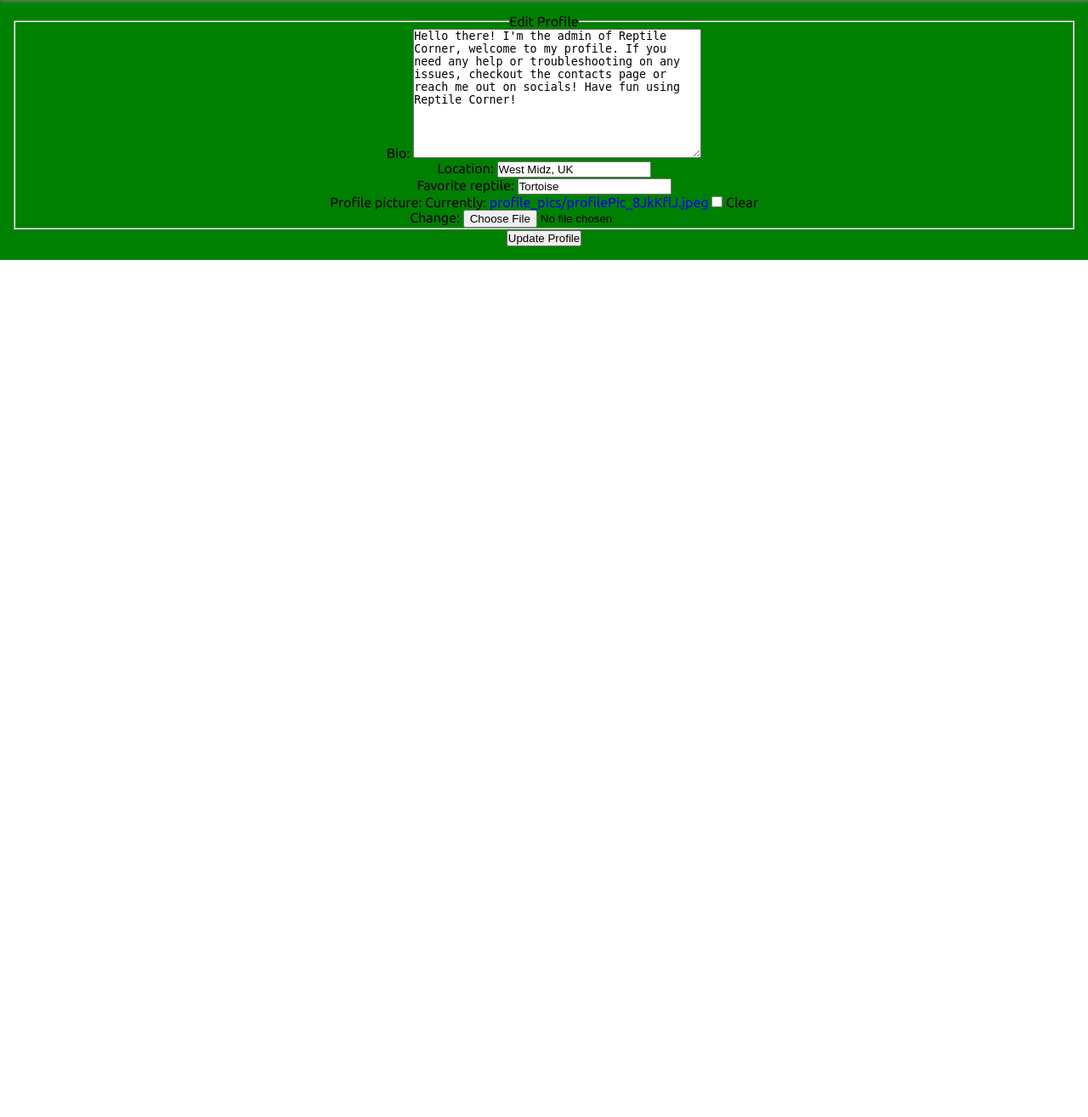
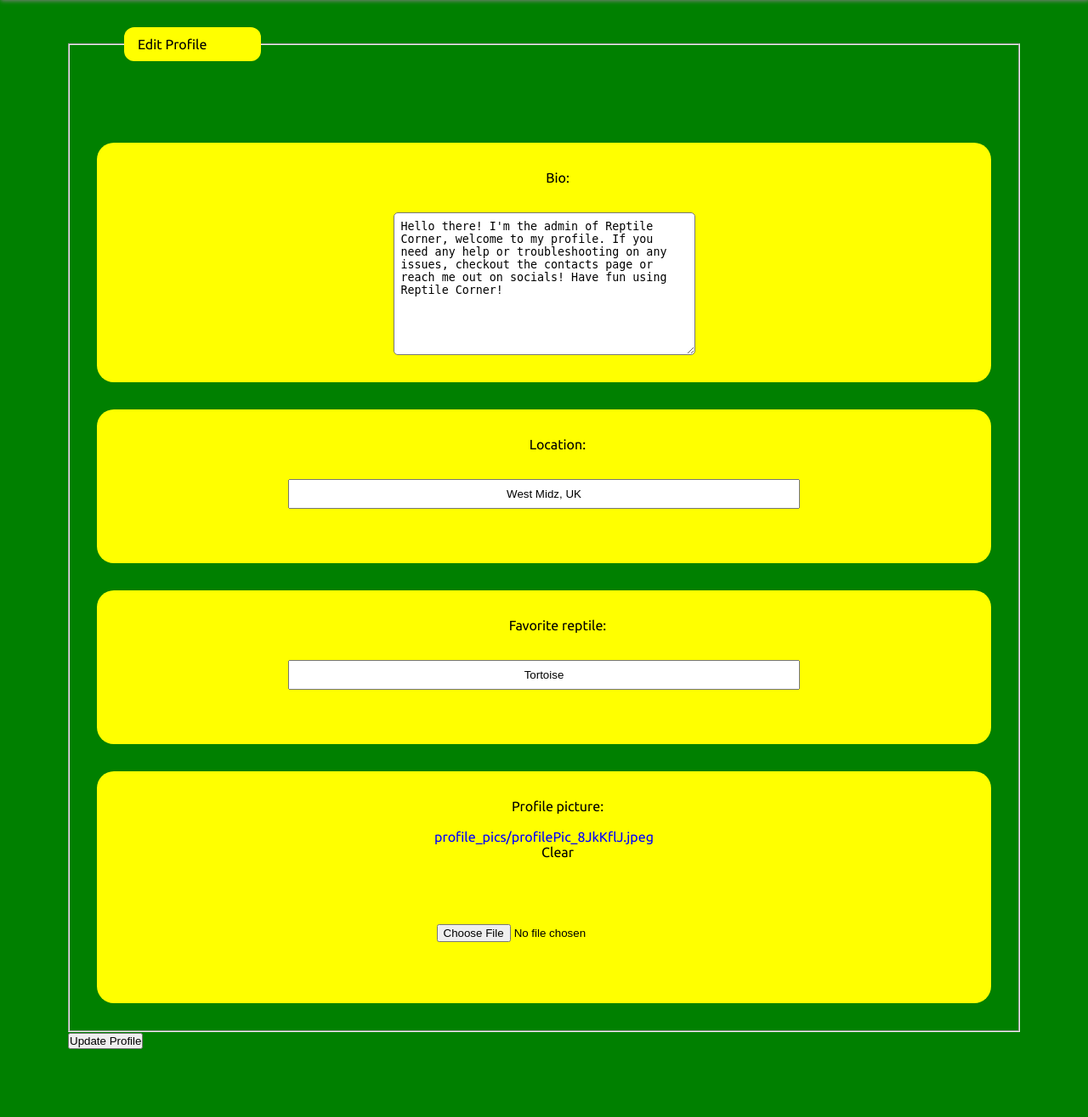
Before and after one commit to Jawrynx/ReptileCorner, a Django app: page /profile/edit/ in a window 1280 px wide. Shown: the part 82-1397 px from the top of the page at 85% size. Before the commit the page ends 388 px from the top, so only its background shows below. Run offline with Django 5.2, Linux system fonts and the light colour scheme; a user stored in the database is signed in; data comes from the database, SQL or seed files in the repository; both versions use the stored data as it was after the commit; some libraries are stand-ins or nearby versions.

Commit message:
Added styling for Edit Profile form

```diff
--- a/profiles/templates/profiles/edit_profile.html
+++ b/profiles/templates/profiles/edit_profile.html
@@ -1,10 +1,10 @@
 {% extends "layout.html" %}
 {% block content %}
-    <div class="content-section">
+    <div class="edit-profile-section">
         <form method="POST" enctype="multipart/form-data">
             {% csrf_token %}
             <fieldset class="form-group">
-                <legend class="border-bottom mb-4">Edit Profile</legend>
+                <legend class="mb-4" style="color: black; margin: 4rem; padding: 0.7rem 4rem 0.7rem 1rem; border-radius: 12px; background-color: yellow;">Edit Profile</legend>
                 {{ p_form.as_p }}
             </fieldset>
             <div class="form-group">
--- a/static/css/style.css
+++ b/static/css/style.css
@@ -147,9 +147,9 @@ ul{
 
 /* Main Content Area */
 
-.main {
+/* .main {
     text-align: center;
-}
+} */
 
 .hero-container {
     width: 100%;
@@ -211,12 +211,14 @@ ul{
     color: white;
     background-color: darkgreen;
     border-bottom: 3px solid black;
+    text-align: center;
 }
 
 .posts-container {
     background-color: #ffe139;
     height: 100%;
     padding-top: 50px;
+    text-align: center;
 }
 
 .posts-list {
@@ -226,6 +228,7 @@ ul{
     width: 100%;
     padding: 50px;
     background-color: #ffe139;
+    text-align: center;
 }
 
 .post {
@@ -389,6 +392,71 @@ ul{
     transition: 0.3s ease-in-out;
 }
 
+/* Edit Profile Page */
+
+.edit-profile-section {
+    height: 100%;
+    background-color: green;
+}
+
+.edit-profile-section > form {
+    padding: 2rem 5rem 5rem 5rem;
+}
+
+#id_location,
+#id_favorite_reptile,
+#id_profile_picture {
+    margin: 2rem 0.5rem;
+    text-align: center !important;
+    color: black;
+}
+
+#id_bio {
+    margin-top: 2rem;
+}
+
+label {
+    color: black;
+    margin-left: 2rem;
+}
+
+fieldset > p {
+    color: yellow;
+    margin: 2rem;
+    display: flex;
+    flex-direction: column;
+    align-items: center;
+}
+
+fieldset > p > label {
+    color: black;
+}
+
+fieldset > p > input {
+    color: black;
+    padding: 0.5rem 20%;
+
+}
+
+fieldset > p > a {
+    color: blue;
+}
+
+fieldset > * {
+    background-color: yellow;
+    border-radius: 20px;
+    padding: 2rem 0;
+    color: black;
+}
+
+textarea {
+    border-radius: 5px;
+    padding: 0.5rem;
+}
+
+#profile_picture-clear_id {
+    display: none;
+}
 
 @media screen and (min-width: 992px) {
     /* Navbar */
```
Also changed, not shown: db.sqlite3, media/profile_pics/profilePic_8JkKflJ.jpeg (added), media/profile_pics/profilePic_C9VIl9S.jpeg (added).
